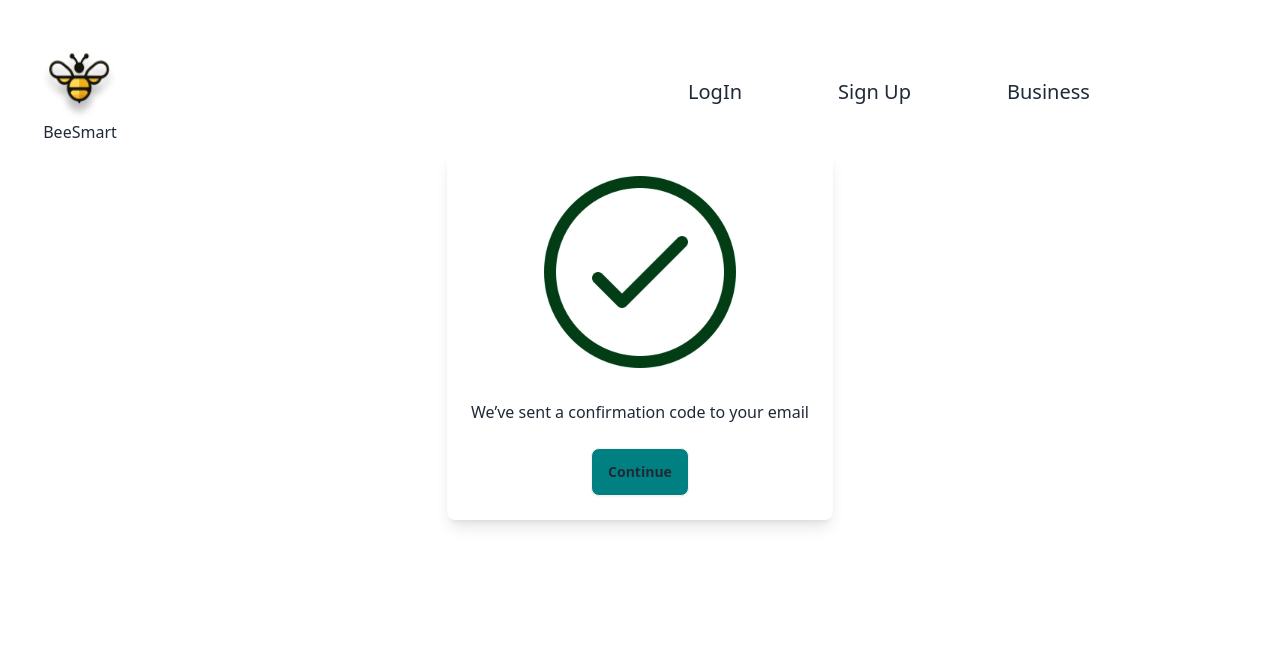
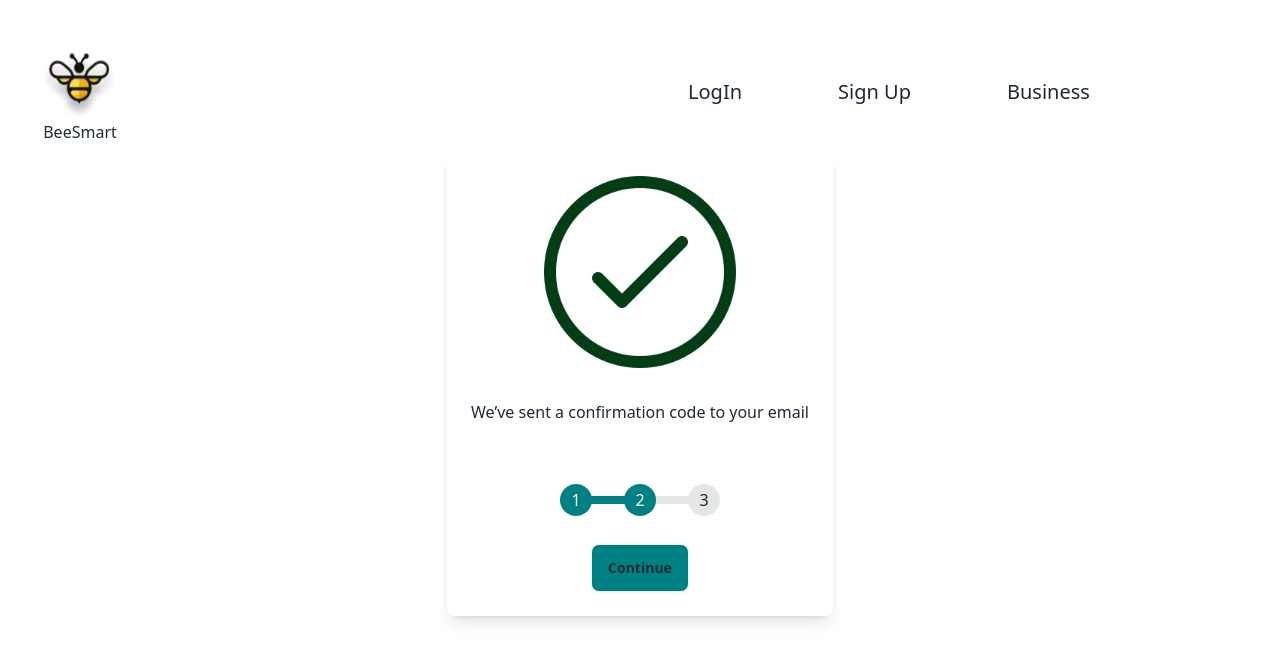
Before and after one commit to raphaelcordon/Beesmart, a React (Vite) app in the folder frontend/: page /business-signup/congratulations in a window 1280 px wide. Shown: the top 662 px of the page. Built offline with nearby package versions, Linux system fonts and the light colour scheme.

Commit message:
forgot to add the steps before, this is the last push before axios

```diff
--- a/frontend/src/Routes/StartingPagesRoutes/SignUpStepsBusiness/CongratulationSection.jsx
+++ b/frontend/src/Routes/StartingPagesRoutes/SignUpStepsBusiness/CongratulationSection.jsx
@@ -12,6 +12,13 @@ const CongratulationsSection = () => {
       </div> */}
             <img src={tick} className="w-16 sm:w-24 md:w-40 lg:w-40 xl:w-48" alt="Tick" />
             <h2 className="mt-8 mb-6">We’ve sent a confirmation code to your email </h2>
+            <div className="mt-8 mb-6">
+              <ul className="steps">
+                <li className="step step-secondary"></li>
+                <li className="step step-secondary"></li>
+                <li className="step"></li>
+              </ul>
+            </div>
             <Button>Continue</Button>
           </div>
         </div>
--- a/frontend/src/Routes/StartingPagesRoutes/SignUpStepsBusiness/VerificationSection.jsx
+++ b/frontend/src/Routes/StartingPagesRoutes/SignUpStepsBusiness/VerificationSection.jsx
@@ -112,6 +112,13 @@ const VerificationSection = () => {
                     required
                   />
                 </div>
+                <div className="mt-8 mb-6">
+                  <ul className="steps">
+                    <li className="step step-secondary"></li>
+                    <li className="step step-secondary"></li>
+                    <li className="step step-secondary"></li>
+                  </ul>
+                </div>
               </div>
             </form>
 
```
